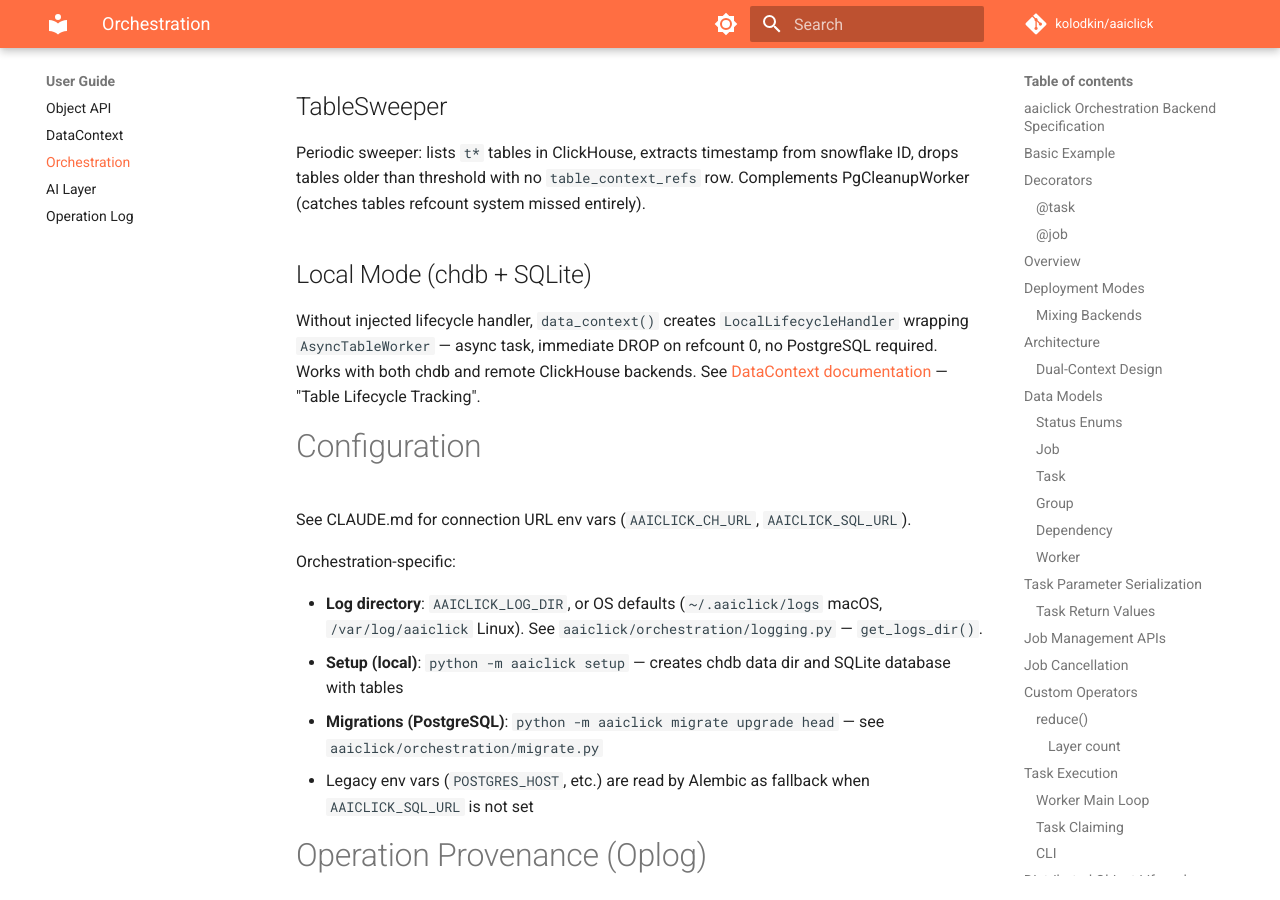
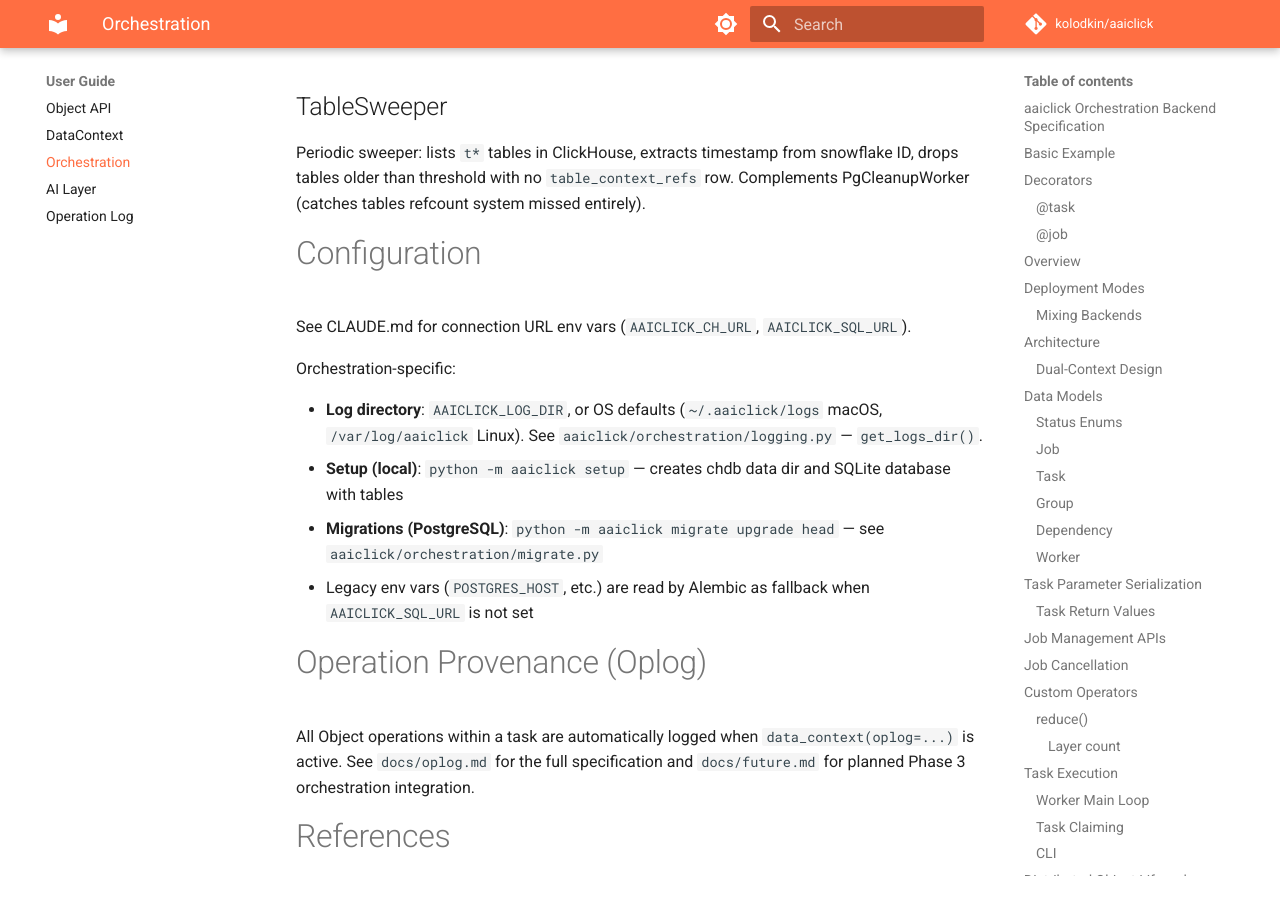
Before and after one commit to kolodkin/aaiclick, an MkDocs documentation site: the page built from docs/orchestration.md, in a window 1280 px wide and 900 px high, scrolled down 11441 px. Built offline with MkDocs 1.6.1 and Material for MkDocs 9.7.7, drawn with Linux system fonts in a browser that asks for light colours; comment, search, counter and statistics services are not loaded.

Commit message:
cleanup: remove Local Mode section from orchestration.md
Orchestration always injects the SQL lifecycle handler — the LocalLifecycleHandler
fallback is standalone data_context() behaviour and doesn't belong here.

```diff
--- a/docs/orchestration.md
+++ b/docs/orchestration.md
@@ -400,10 +400,6 @@ Config: `poll_interval` (default 10s), `worker_timeout` (default 90s).
 
 Periodic sweeper: lists `t*` tables in ClickHouse, extracts timestamp from snowflake ID, drops tables older than threshold with no `table_context_refs` row. Complements PgCleanupWorker (catches tables refcount system missed entirely).
 
-## Local Mode (chdb + SQLite)
-
-Without injected lifecycle handler, `data_context()` creates `LocalLifecycleHandler` wrapping `AsyncTableWorker` — async task, immediate DROP on refcount 0, no PostgreSQL required. Works with both chdb and remote ClickHouse backends. See [DataContext documentation](data_context.md) — "Table Lifecycle Tracking".
-
 # Configuration
 
 See CLAUDE.md for connection URL env vars (`AAICLICK_CH_URL`, `AAICLICK_SQL_URL`).
```
